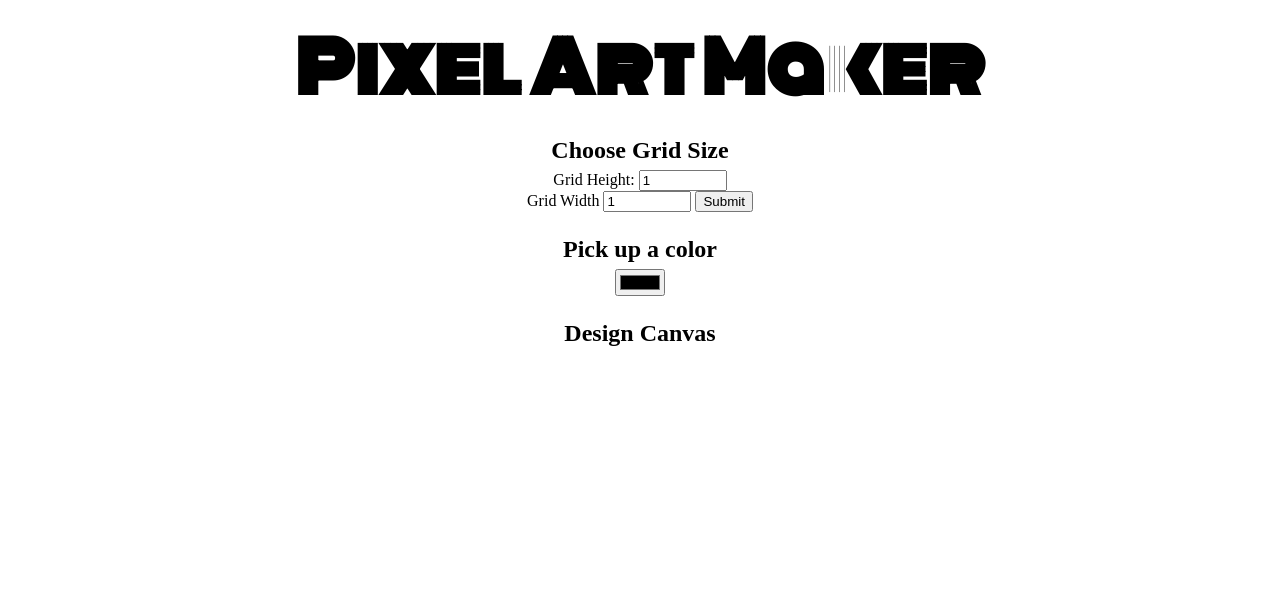
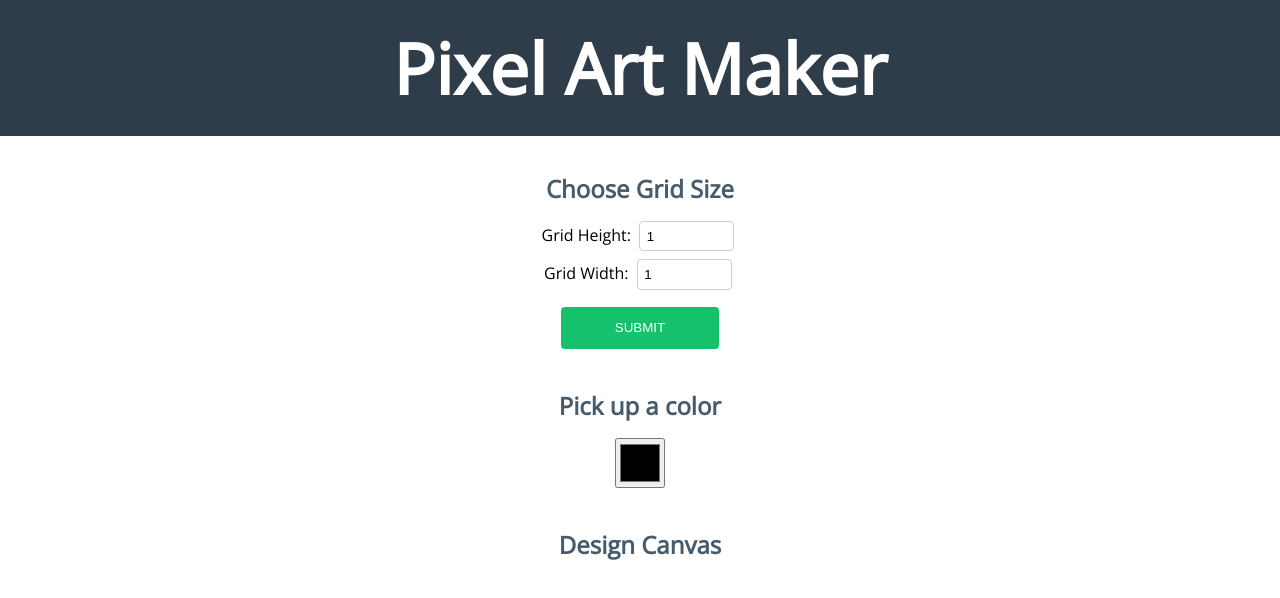
Before and after one commit to salma71192/pixel-art-maker, a plain HTML site: page index.html in a window 1280 px wide. Drawn offline with nearby package versions, Linux system fonts and the light colour scheme.

Commit message:
Refactor: style the app

```diff
--- a/css/styles.css
+++ b/css/styles.css
@@ -1,40 +1,73 @@
-body {
+body,
+html {
     text-align: center;
+    margin: 0;
+    padding: 0;
+    font-family: 'Open Sans', sans-serif;
 }
 
 h1 {
-    font-family: Monoton;
+    background-color: #2e3d49;
+    color: #fff;
     font-size: 70px;
-    margin: 0.2em;
+    margin: 0;
+    padding: 20px;
 }
 
 h2 {
-    margin: 1em 0 0.25em;
-}
-
-h2:first-of-type {
-    margin-top: 0.5em;
+    color: #465c6d;
+    margin: 1.5em 0 0.5em;
 }
 
 table,
 tr,
 td {
-    border: 1px solid black;
+    border: 1px solid #aaa;
 }
 
 table {
     border-collapse: collapse;
-    margin: 0 auto;
+    margin: 0 auto 50px;
+    -webkit-box-shadow: 10px 10px 13px -5px rgba(0,0,0,0.75);
+    -moz-box-shadow: 10px 10px 13px -5px rgba(0,0,0,0.75);
+    box-shadow: 10px 10px 13px -5px rgba(0,0,0,0.75);
 }
 
 tr {
-    height: 20px;
+    height: 30px;
 }
 
 td {
-    width: 20px;
+    width: 30px;
+}
+
+.submit-btn {
+    background-color: #15c26b;
+    color: #fff;
+    border: none;
+    border-radius: 4px;
+    padding: 1em 4em;
+    text-transform: uppercase;
+    cursor: pointer;
+    margin-top: 1em;
+}
+
+.submit-btn:hover {
+    background-color: #12a159;
+}
+
+input {
+    margin: 0.3em;
 }
 
 input[type=number] {
     width: 6em;
+    padding: 0.5em;
+    border: 1px solid #ccc;
+    border-radius: 4px;
 }
+
+input[type=color] {
+    height: 50px;
+    width: 50px;
+}
--- a/index.html
+++ b/index.html
@@ -5,8 +5,8 @@
         <title>Pixel Art Maker</title>
         <meta charset="UTF-8">
         <meta name="viewport" content="width=device-width, initial-scale=1.0">
-        <!-- Download google font Monoton -->
-        <link rel="stylesheet" href="https://fonts.googleapis.com/css?family=Monoton">
+        <!-- Download google font Open Sans -->
+        <link href="https://fonts.googleapis.com/css?family=Open+Sans:400,400i" rel="stylesheet">
         <!-- Main app css -->
         <link rel="stylesheet" href="css/styles.css">
     </head>
@@ -15,13 +15,14 @@
 
         <!-- Pick Up The Grid Size -->
         <h2>Choose Grid Size</h2>
-        <form id="sizePicker">
+        <form class="sizePicker" id="sizePicker">
             Grid Height:
             <input type="number" id="input_height" name="height" min="1" value="1">
             <br>
-            Grid Width
+            Grid Width:
             <input type="number" id="input_width" name="width" min="1" value="1">
-            <input type="submit" name="submit">
+            <br>
+            <input type="submit" class="submit-btn" id="submit-btn" name="submit">
         </form>
 
         <!-- Pick Up The Grid Color -->
```
